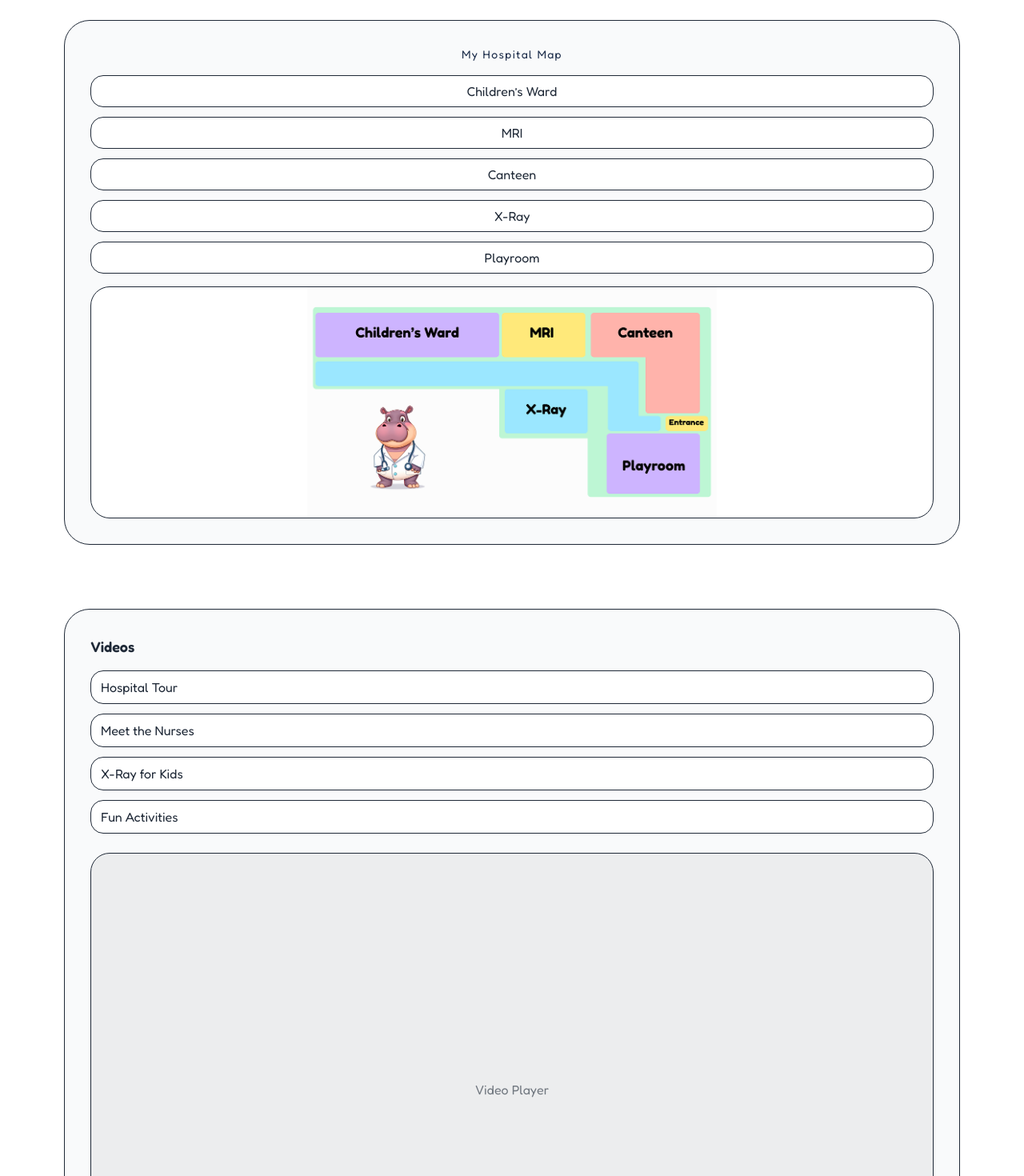
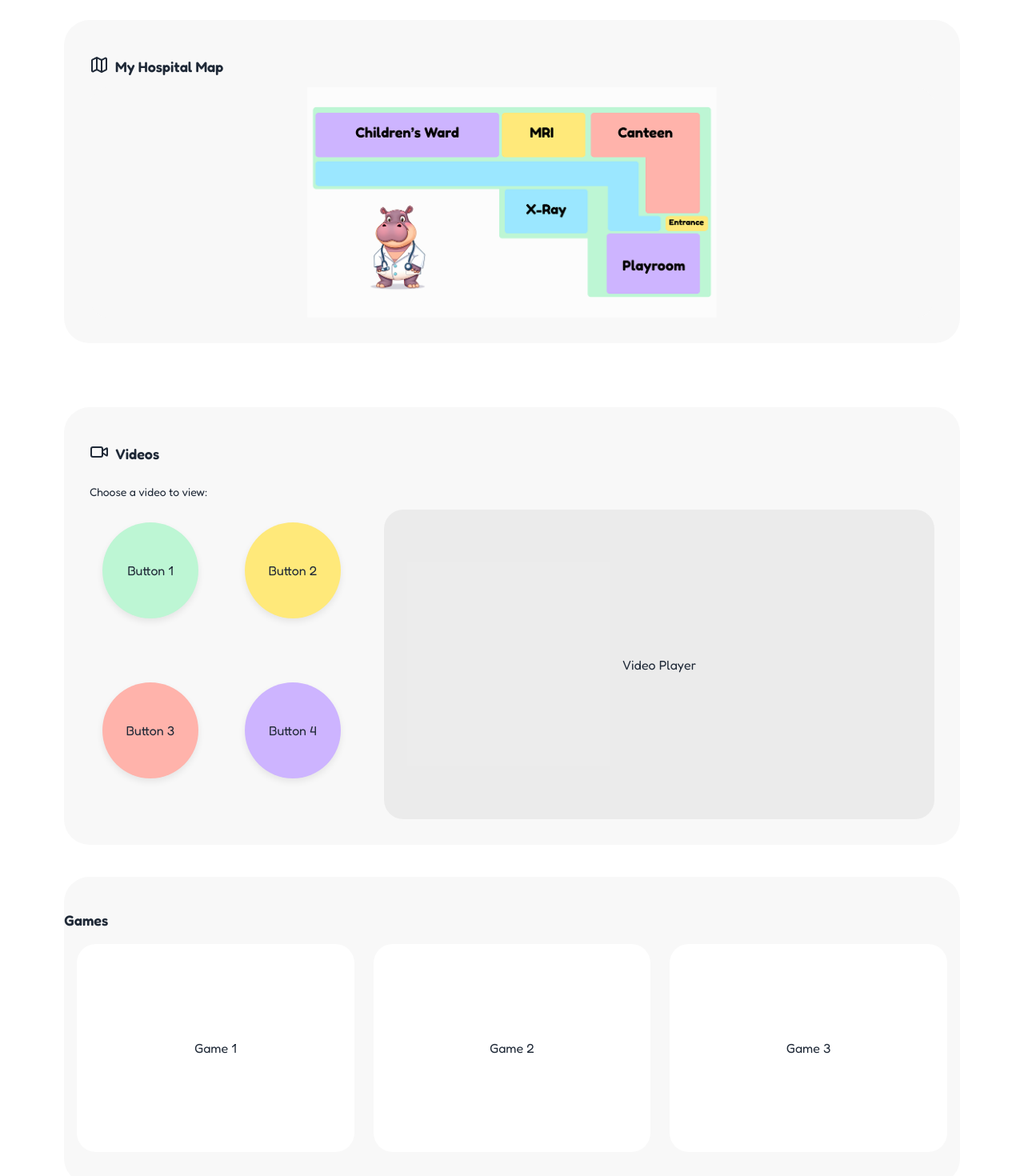
Before and after one commit to catpat88/kids_patient_portal_app, a React (Vite) app: page / in a window 1280 px wide. Shown: the part 1330-2800 px from the top of the page at 80% size. Built offline with nearby package versions, Linux system fonts and the light colour scheme.

Commit message:
added more styling to some components.

```diff
--- a/src/components/Games.jsx
+++ b/src/components/Games.jsx
@@ -1,10 +1,10 @@
 export default function Games() {
   return (
-    <section id="games" className="scroll-mt-24 py-10">
+    <section id="games" className=" bg-card scroll-mt-24 py-10 rounded-3xl">
       <h2 className="text-lg font-semibold">Games</h2>
-      <div className="mt-4 grid gap-6 sm:grid-cols-2 lg:grid-cols-3">
+      <div className=" px-4 mt-4 grid gap-6 sm:grid-cols-2 lg:grid-cols-3">
         {Array.from({ length: 3 }).map((_, i) => (
-          <a key={i} href="#" className="rounded-2xl border aspect-[4/3] bg-white grid place-items-center hover:shadow-soft">
+          <a key={i} href="#" className="rounded-2xl aspect-[4/3] bg-white grid place-items-center hover:shadow-soft">
             Game {i + 1}
           </a>
         ))}
--- a/src/components/HospitalMap.jsx
+++ b/src/components/HospitalMap.jsx
@@ -1,18 +1,17 @@
+import { Map } from "lucide-react";
+
 export default function HospitalMap() {
   return (
     <section id="map" className="scroll-mt-24 py-10">
-      <div className="rounded-3xl bg-gray-50 p-6 md:p-8 border">
-        <h2 className="text-center text-sm tracking-widest text-ink/70">My Hospital Map</h2>
-        <div className="mt-4 grid gap-4 md:grid-cols-[1fr,2fr]">
-          <div className="space-y-3">
-            <button className="w-full h-10 rounded-xl border bg-white">Children’s Ward</button>
-            <button className="w-full h-10 rounded-xl border bg-white">MRI</button>
-            <button className="w-full h-10 rounded-xl border bg-white">Canteen</button>
-            <button className="w-full h-10 rounded-xl border bg-white">X-Ray</button>
-            <button className="w-full h-10 rounded-xl border bg-white">Playroom</button>
-          </div>
-          <div className="rounded-2xl border min-h-72 grid place-items-center bg-white">
-            {/* Replace with actual map / image */}
+      {/* Header with icon */}
+      <div className="rounded-3xl bg-card p-6 md:p-8">
+        <div className="flex flex-row gap-2 py-3">
+        <Map className="w-6 h-6 text-ink"/>
+        <h2 className="text-lg font-semibold text-ink">My Hospital Map</h2>
+        </div>
+        <div className="">
+          <div className="rounded-2xl min-h-72 bg-card grid place-items-center">
+            {/*map / image */}
             <img src="./images/map.png" alt="Hospital map" className="max-h-72 object-contain" />
           </div>
         </div>
--- a/src/components/MyVisit.jsx
+++ b/src/components/MyVisit.jsx
@@ -30,7 +30,7 @@ const cards = [
 export default function MyVisit() {
   return (
     <section id="visit" className="scroll-mt-24 py-10">
-      <div className="rounded-3xl bg-gray-100 p-6 md:p-8">
+      <div className="rounded-3xl bg-card p-6 md:p-8">
         {/* Header with icon */}
         <div className="flex items-center gap-2 mb-6">
           <Hospital className="w-6 h-6 text-ink" />
--- a/src/components/Quiz.jsx
+++ b/src/components/Quiz.jsx
@@ -1,7 +1,7 @@
 export default function Quiz() {
   return (
     <section id="quiz" className="scroll-mt-24 py-10">
-      <div className="rounded-3xl bg-gray-50 p-6 md:p-8 border">
+      <div className="rounded-3xl bg-gray-50 p-6 md:p-8">
         <h2 className="text-lg font-semibold">Quiz</h2>
 
         <div className="mt-4 grid gap-6 md:grid-cols-[260px,1fr]">
@@ -11,7 +11,7 @@ export default function Quiz() {
 
             <div className="mt-3 grid gap-2">
               {["The Nurse", "The Surgeon", "The Paediatrician", "The Chef"].map((a) => (
-                <label key={a} className="flex items-center gap-2 rounded-xl border bg-white px-3 py-2">
+                <label key={a} className="flex items-center gap-2 rounded-xl bg-white px-3 py-2">
                   <input type="radio" name="q1" /> {a}
                 </label>
               ))}
@@ -20,7 +20,7 @@ export default function Quiz() {
             <button className="mt-3 h-10 rounded-xl bg-sky-600 text-white px-4">Submit</button>
           </div>
 
-          <div className="rounded-2xl border min-h-64 grid place-items-center bg-white">
+          <div className="rounded-2xl min-h-64 grid place-items-center bg-white">
             {/* Replace with illustration/video/image */}
             <span className="text-ink/60">Quiz Illustration</span>
           </div>
--- a/src/components/Videos.jsx
+++ b/src/components/Videos.jsx
@@ -1,18 +1,40 @@
+import {Video } from "lucide-react";
+
+
 export default function Videos() {
   return (
+    // container, heading & icon//
     <section id="videos" className="scroll-mt-24 py-10">
-      <div className="rounded-3xl bg-gray-50 p-6 md:p-8 border">
-        <h2 className="text-lg font-semibold">Videos</h2>
-        <div className="mt-4 grid gap-6 md:grid-cols-[260px,1fr]">
-          <div className="grid gap-3">
-            {["Hospital Tour", "Meet the Nurses", "X-Ray for Kids", "Fun Activities"].map((v) => (
-              <button key={v} className="text-left rounded-xl border bg-white py-2 px-3 hover:bg-sky-50">
-                {v}
-              </button>
-            ))}
-          </div>
-          <div className="rounded-2xl border aspect-video bg-black/5 grid place-items-center">
-            <span className="text-ink/60">Video Player</span>
+      <div className="rounded-3xl bg-card p-6 md:p-8">
+        <div className="flex flex-row gap-2 py-3">
+          <Video className="w-6 h-6 text-ink" />
+          <h2 className="text-lg font-semibold">Videos</h2>
+        </div>
+        <h3 className="text-sm py-3">Choose a video to view:</h3>
+
+        <div className="flex flex-col gap-6 md:flex-row">
+        {/* // 2. Right Side: Button/Controls Container */}
+        <div className="w-full md:w-1/3 grid grid-cols-2 gap-3">
+            {/* Button 1 */}
+            <button className="h-30 w-30 m-4 rounded-full bg-mintGreen shadow-soft  hover:-translate-y-0.5 transition">
+                Button 1
+            </button>
+            {/* Button 2 */}
+            <button className="h-30 w-30 m-4 rounded-full bg-sunnyYellow shadow-soft  hover:-translate-y-0.5 transition">
+                Button 2
+            </button>
+            {/* Button 3 */}
+            <button className="h-30 w-30 m-4 rounded-full bg-peach shadow-soft  hover:-translate-y-0.5 transition">
+                Button 3
+            </button>
+            {/* Button 4 */}
+            <button className="h-30 w-30 m-4 rounded-full bg-lilac shadow-soft ">
+                Button 4
+            </button>
+        </div>
+          {/* Video Player display */}
+          <div className="rounded-2xl w-full md:w-2/3 aspect-video bg-black/5 grid place-items-center">
+            <span className="text-ink">Video Player</span>
           </div>
         </div>
       </div>
```
